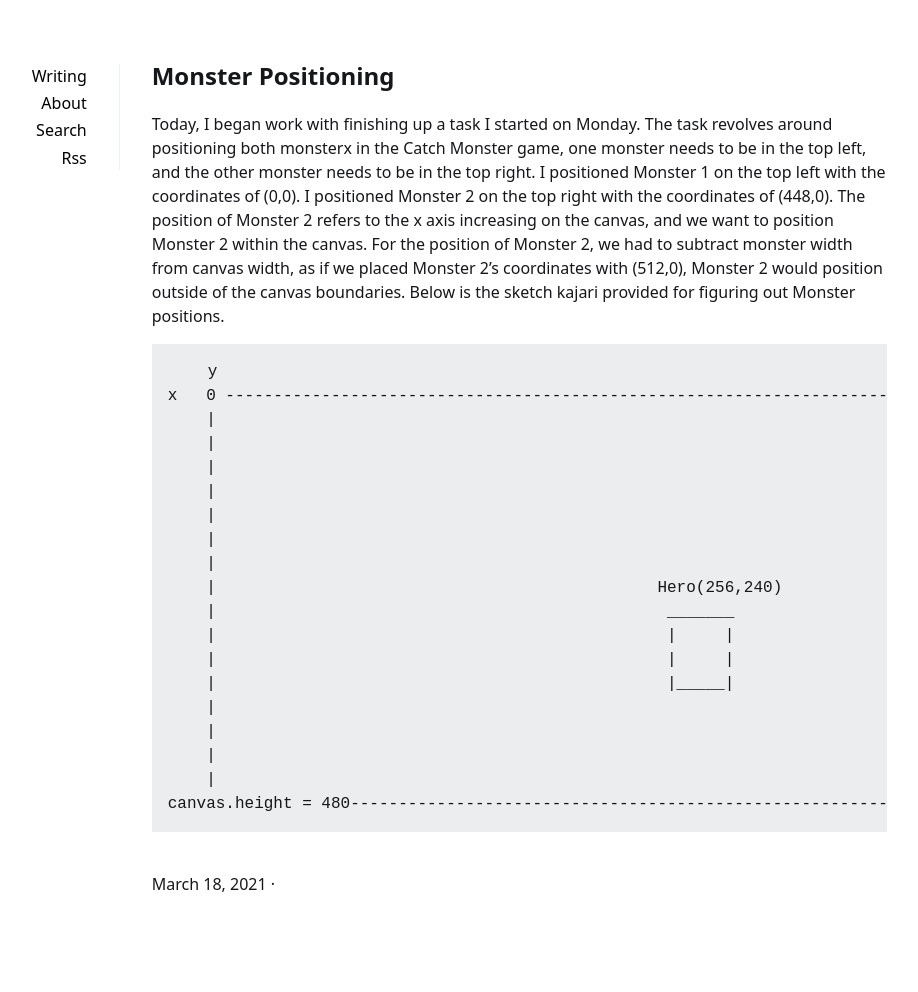
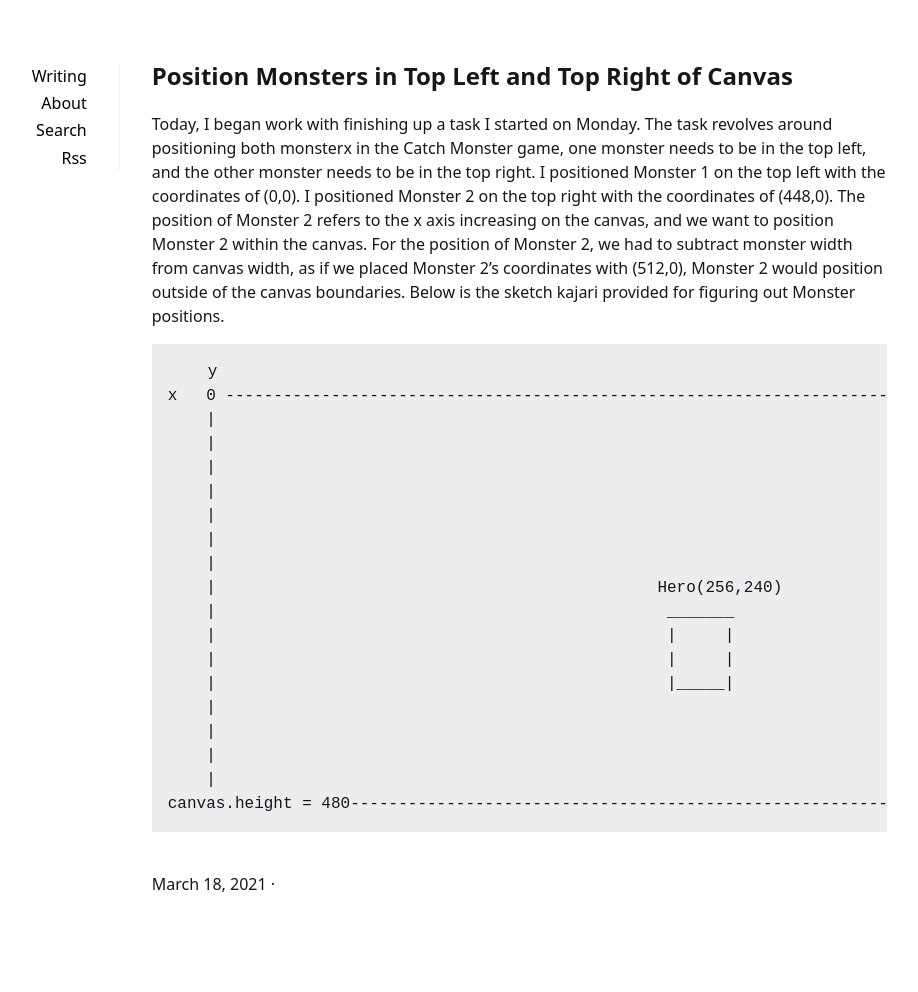
Before and after one commit to Osvaldo178/Osvaldo178.github.io, a Jekyll site: the page built from _posts/2021-3-18-Position-Monsters-in-Top-Left-and-Top-Right-of-Canvas.md, in a window 1280 px wide. Shown: the whole page, without its empty margins (201-1119 px from the left). Built offline with Jekyll 4.4.1, drawn with Linux system fonts in a browser that asks for light colours.

Commit message:
changed title

```diff
--- a/_posts/2021-3-18-Monster-Positioning.md
+++ b/_posts/2021-3-18-Position-Monsters-in-Top-Left-and-Top-Right-of-Canvas.md
@@ -1,6 +1,6 @@
 ---
 layout: post
-title: Monster Positioning
+title: Position Monsters in Top Left and Top Right of Canvas
 description:
 summary:
 tags:
```
